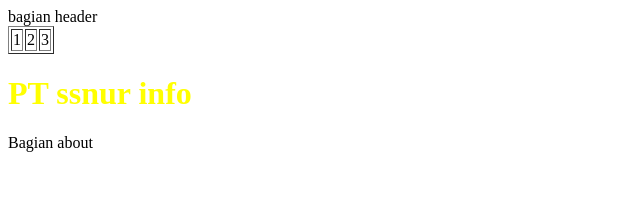
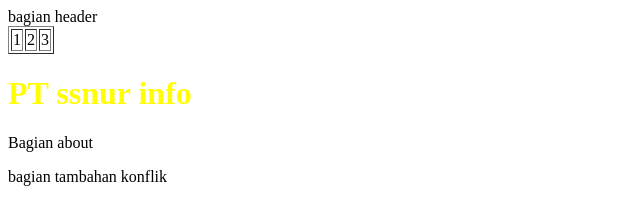
Before and after one commit to stevenmuh420/Belajar-git, a plain HTML site: page about.html in a window 1280 px wide. Shown: the whole page, without its empty margins (0-640 px from the left). Drawn offline with Linux system fonts and the light colour scheme.

Commit message:
tambahan konflik

```diff
--- a/about.html
+++ b/about.html
@@ -18,6 +18,8 @@
     <h1>PT ssnur info</h1>
     <p>Bagian about</p>
 
+    <div>bagian tambahan konflik</div>
+
 
 </body>
 </html>
```
